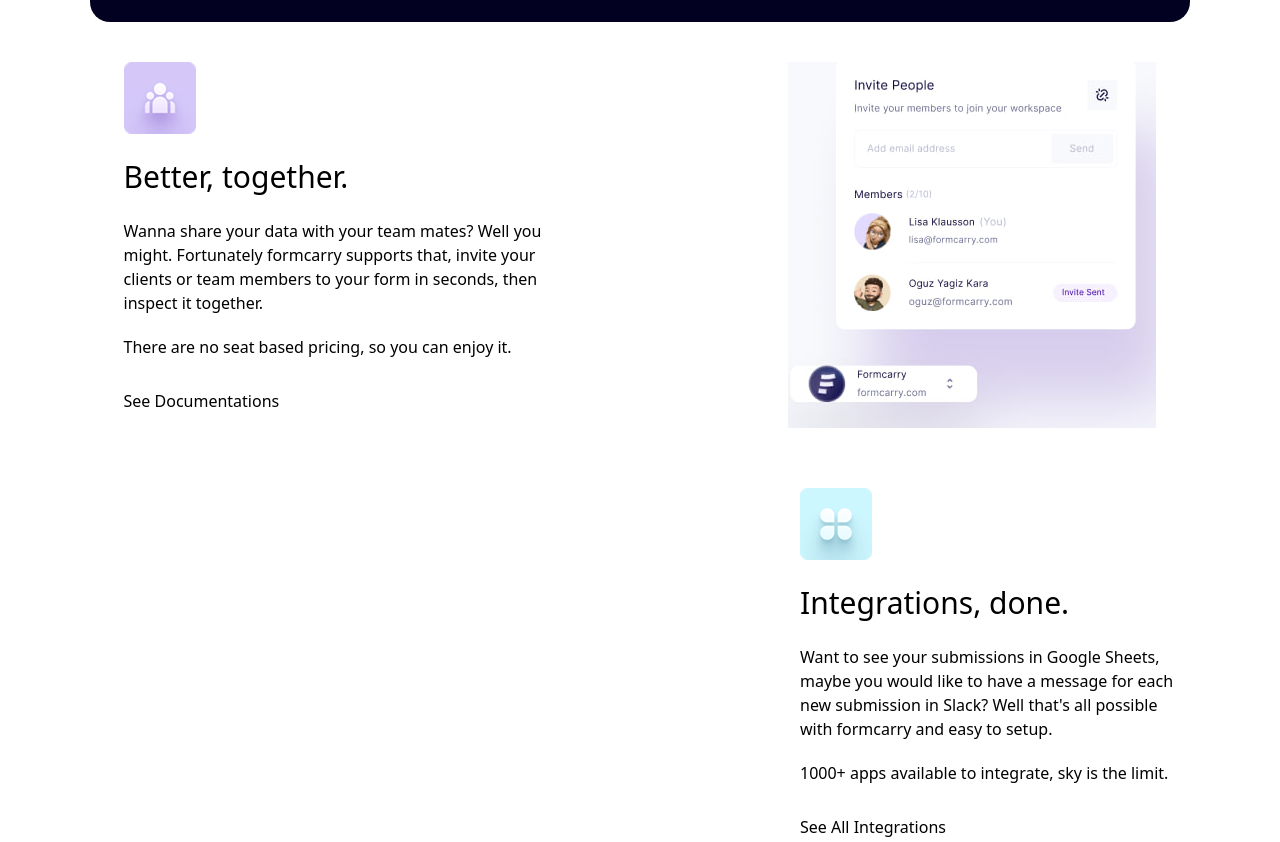
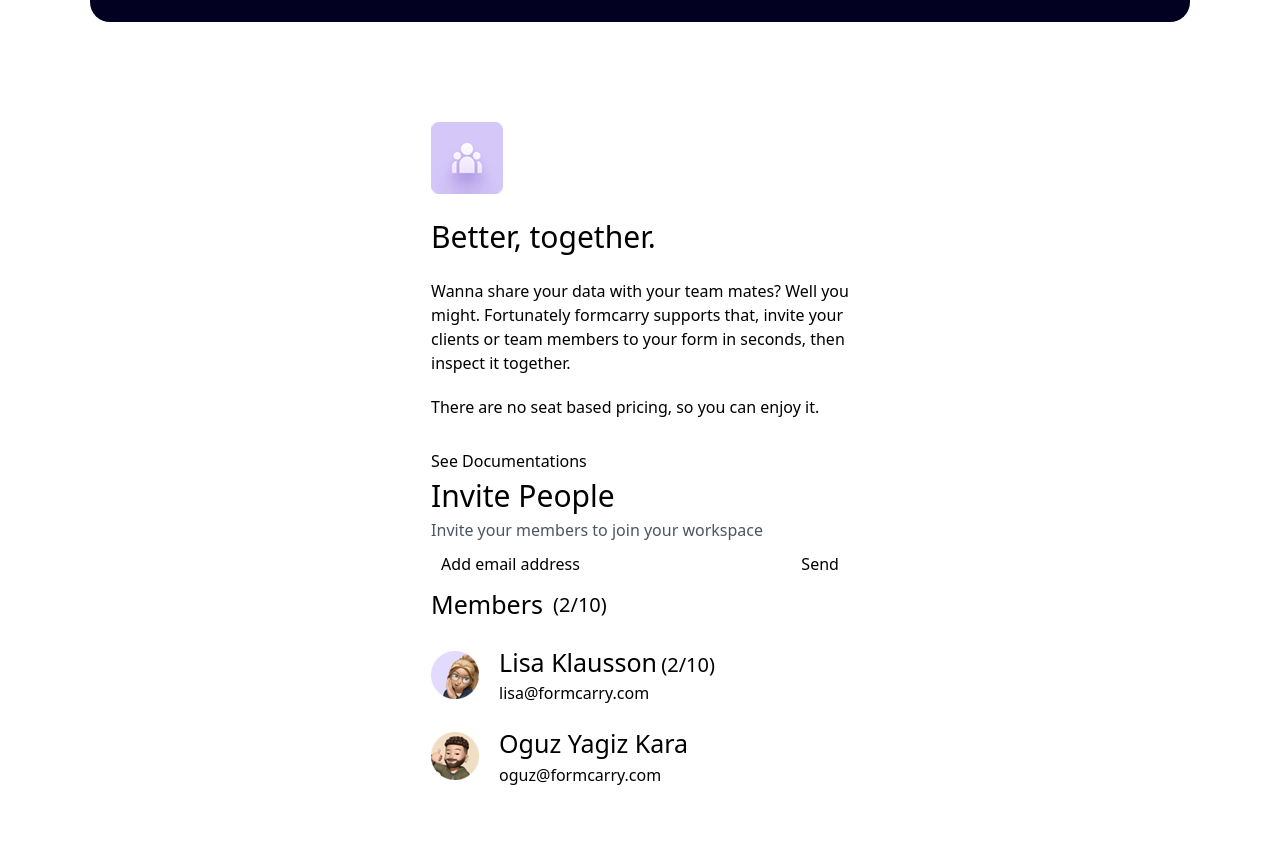
Before and after one commit to dodjcharcher/exzamen, a website: page index.html in a window 1280 px wide. Shown: the part 2920-3762 px from the top of the page. Drawn offline with Linux system fonts and the light colour scheme.

Commit message:
asgasGfsbFb

```diff
--- a/index.html
+++ b/index.html
@@ -203,7 +203,7 @@
         </div>
       </div>
     </div>
-    <div class="flex md:justify-around mt-[40px]">
+      <div class="grid grid-cols-[300px] grid-rows-[600px] md:grid-cols-[600px,600px] md:grid-rows-[500px] justify-center mt-[100px]">
          <div class="">
             <img src="/IMAGE.png" alt="">
             <p class="text-[30px] mt-[20px]">Better, together.</p>
@@ -214,7 +214,35 @@
                <p class="mt-[20px]">There are no seat based pricing, so you can enjoy it.</p>
                <p class="mt-[30px]">See Documentations</p>
          </div>
-      <img src="/img12.jpg" alt="">
+         <div class="">
+            <div class="">
+               <p class="font-medium text-[30px]">Invite People</p>
+               <p class="font-normal text-gray-600">Invite your members to join your workspace</p>
+            </div>
+            <div class="flex justify-between p-[10px]">
+               <p>Add email address</p>
+               <p>Send</p>
+            </div>
+            <div class="flex gap-[10px] items-center">
+               <span class="text-[25px]">Members</span>
+               <span class="text-gray-700 text-[20px]">(2/10)</span>
+            </div>
+            <div class="flex items-center gap-[20px] mt-[20px]">
+               <img src="/IMAGE1.png" alt="">
+               <div class="">
+                  <span class="text-[25px]">Lisa Klausson</span>
+                  <span class="text-gray-700 text-[20px]">(2/10)</span>
+                  <p>lisa@formcarry.com</p>
+               </div>
+            </div>
+            <div class="flex items-center gap-[20px] mt-[20px]">
+               <img src="/IMAGE2.png" alt="">
+               <div class="">
+               <p class="text-[25px]">Oguz Yagiz Kara</p>
+               <p class="text-gray-800">oguz@formcarry.com</p>
+               </div>
+            </div>
+         </div>
       </div>
     <div class="md:ml-[800px] mt-[60px]">
       <img src="/IMAGE3.png" alt="">
@@ -225,9 +253,6 @@
                with formcarry and easy to setup.</p>
             <p class="mt-[20px]">1000+ apps available to integrate, sky is the limit.</p>
             <p class="mt-[30px]">See All Integrations</p>
-    </div>
-  <div class="">
-
     </div>
     <div class="w-[1200px] bg-[#F7F9FC] p-[20px] h-[350px] mt-[50px]">
       <div class="w-[1150px] h-[73px] p-[10px] rounded-[10p] bg-white flex justify-between mb-[15px]">
@@ -311,7 +336,7 @@
         </div>
       </div>
     </div>
-<div class="ml-[300px] mt-[100px]">
+<div class="md:ml-[300px] mt-[100px]">
    <p class="text-blue-800">RELEVANT STUFF BLA BLA</p>
    <div class="">
       <div class="flex gap-[30px]">
```
Lines whose indentation alone changed are shown as unchanged.
